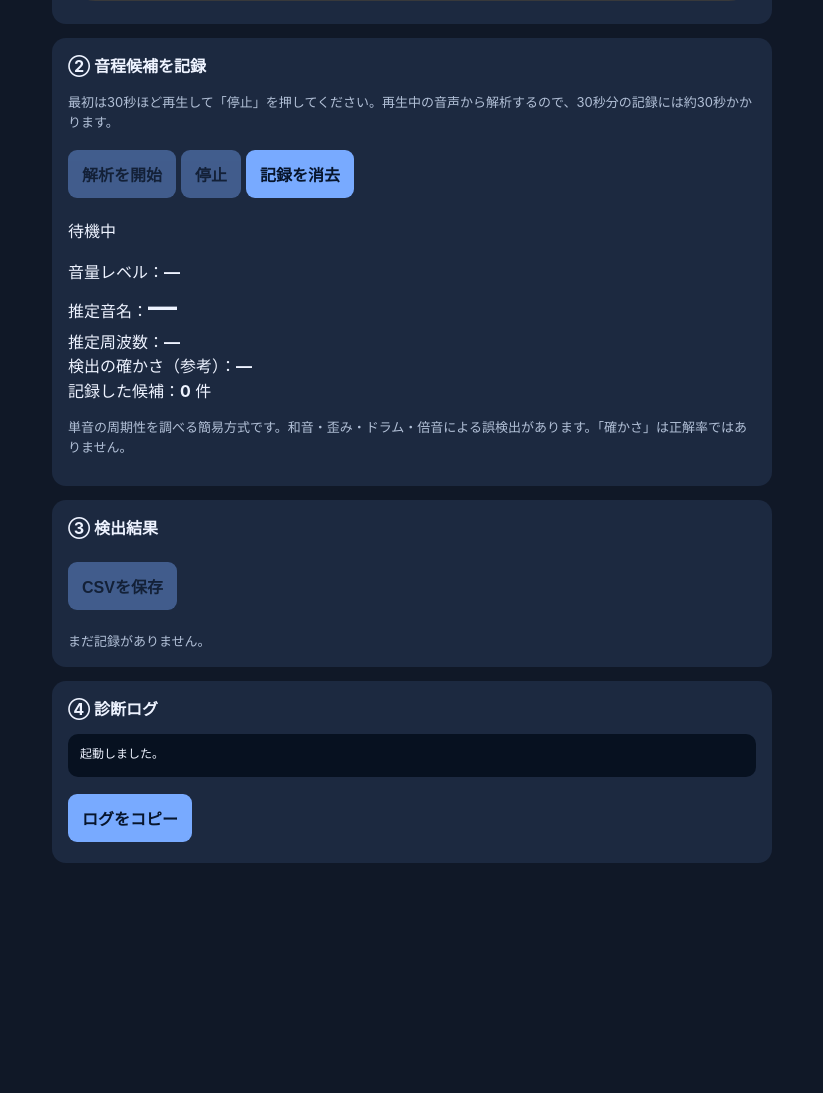
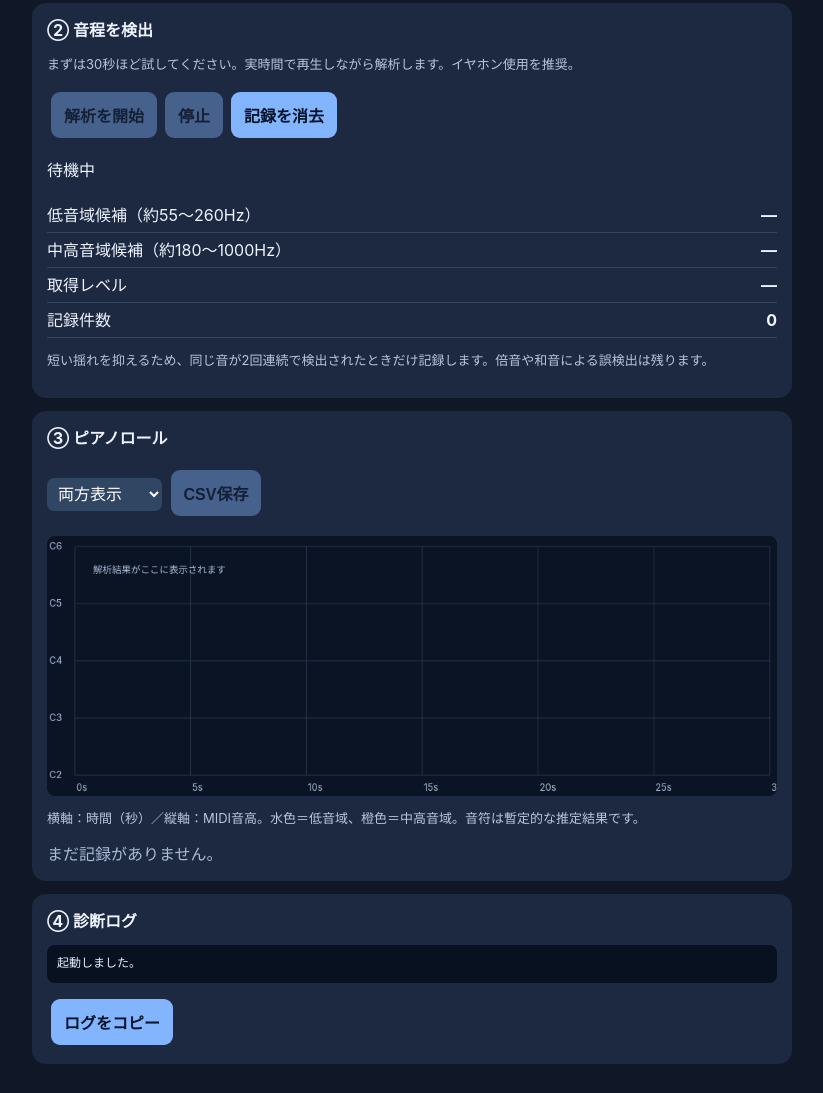
Before and after one commit to chinjouojisan/band-transcriber, a plain HTML site: page index.html in a window 1280 px wide. Shown: the part 348-1441 px from the top of the page, without its empty margins (228-1051 px from the left). Before the commit the page ends 1245 px from the top, so only its background shows below. Drawn offline with Linux system fonts and the light colour scheme.

Commit message:
Add files via upload

```diff
--- a/index.html
+++ b/index.html
@@ -1,35 +1,19 @@
-<!doctype html>
-<html lang="ja"><head><meta charset="utf-8"><meta name="viewport" content="width=device-width,initial-scale=1,viewport-fit=cover"><title>Band Transcriber v0.4</title>
-<style>
-:root{color-scheme:dark}body{font-family:-apple-system,BlinkMacSystemFont,"Helvetica Neue",sans-serif;background:#101827;color:#eef3ff;margin:0;padding:20px;line-height:1.55}main{max-width:720px;margin:auto}h1{font-size:23px;margin-bottom:4px}small,.muted{color:#b2c0d7}.panel{background:#1c2940;border-radius:14px;padding:16px;margin:14px 0}button,input{font-size:16px}button{background:#78aaff;border:0;border-radius:9px;padding:12px 14px;color:#07152c;font-weight:700;margin:5px 5px 5px 0}button:disabled{opacity:.4}audio{width:100%;margin-top:12px}pre{white-space:pre-wrap;overflow-wrap:anywhere;background:#071120;border-radius:10px;padding:12px;font-size:12px;max-height:220px;overflow:auto}#note{font-size:29px;font-weight:700}#events{font-size:13px;max-height:230px;overflow:auto}table{border-collapse:collapse;width:100%}th,td{padding:5px;text-align:left;border-bottom:1px solid #42506a}label{display:block;margin-bottom:8px}.hint{font-size:13px;color:#b2c0d7}.pill{display:inline-block;background:#314768;border-radius:6px;padding:2px 7px}
-</style></head><body><main>
-<h1>Band Transcriber <small>v0.4 音程検出</small></h1><p>iPhone内で再生中の音声から、目立つ単音の候補を記録します。<strong>音源は外部送信しません。</strong> 完成音源の楽器分離や正確な採譜はまだできません。</p>
-<section class="panel"><label for="file">① M4Aなどの音源を選択</label><input id="file" type="file" accept="audio/*,.m4a,.mp3,.wav"><p id="fileInfo" class="muted">未選択</p><audio id="player" controls playsinline preload="metadata"></audio></section>
-<section class="panel"><strong>② 音程候補を記録</strong><p class="hint">最初は30秒ほど再生して「停止」を押してください。再生中の音声から解析するので、30秒分の記録には約30秒かかります。</p><button id="start" disabled>解析を開始</button><button id="stop" disabled>停止</button><button id="reset">記録を消去</button><p id="state">待機中</p><div>音量レベル：<strong id="level">—</strong></div><div>推定音名：<span id="note">—</span></div><div>推定周波数：<strong id="hz">—</strong></div><div>検出の確かさ（参考）：<strong id="confidence">—</strong></div><div>記録した候補：<strong id="count">0</strong> 件</div><p class="hint">単音の周期性を調べる簡易方式です。和音・歪み・ドラム・倍音による誤検出があります。「確かさ」は正解率ではありません。</p></section>
-<section class="panel"><strong>③ 検出結果</strong><p><button id="csv" disabled>CSVを保存</button></p><div id="events" class="muted">まだ記録がありません。</div></section>
-<section class="panel"><strong>④ 診断ログ</strong><pre id="log">起動しました。</pre><button id="copy">ログをコピー</button></section>
-</main><script>
-(()=>{'use strict';
-const $=id=>document.getElementById(id),audio=$('player');let ctx,source,analyser,objectUrl,started=false,raf=0,lastScan=0,lastUi=0,buffer,events=[],active=null,signalReported=false;const INTERVAL=160,MIN_RMS=.012,MIN_CORR=.78;
-const log=(msg,err)=>{const suffix=err?' | '+(err.name||'Error')+': '+(err.message||String(err)):'';$('log').textContent+='\n'+new Date().toLocaleTimeString()+' '+msg+suffix;$('log').scrollTop=$('log').scrollHeight};const status=s=>$('state').textContent=s;
-window.addEventListener('error',e=>log('JavaScriptエラー',e.error||e.message));window.addEventListener('unhandledrejection',e=>log('非同期エラー',e.reason));
-const nameFor=m=>['C','C♯','D','D♯','E','F','F♯','G','G♯','A','A♯','B'][((m%12)+12)%12]+(Math.floor(m/12)-1);
-function detect(samples,rate){const n=samples.length;let energy=0,mean=0;for(let i=0;i<n;i++)mean+=samples[i];mean/=n;for(let i=0;i<n;i++){const x=samples[i]-mean;energy+=x*x}const rms=Math.sqrt(energy/n);if(rms<MIN_RMS)return {rms};
-// Normalize the signal to reduce loudness bias; compare periodicity by normalized autocorrelation.
-const stride=2,minLag=Math.max(2,Math.floor(rate/1000)),maxLag=Math.min(Math.floor(rate/80),Math.floor(n/2));let bestLag=0,best=-1;const usable=Math.min(4096,n-maxLag);for(let lag=minLag;lag<=maxLag;lag+=stride){let ab=0,aa=0,bb=0;for(let i=0;i<usable;i+=stride){const a=samples[i]-mean,b=samples[i+lag]-mean;ab+=a*b;aa+=a*a;bb+=b*b}const c=ab/Math.sqrt(aa*bb+1e-20);if(c>best){best=c;bestLag=lag}}
-// Prefer the first strong peak to reduce octave-down errors.
-const threshold=Math.max(MIN_CORR,best*.95);let chosen=bestLag;for(let lag=minLag+stride;lag<=bestLag;lag+=stride){let ab=0,aa=0,bb=0;for(let i=0;i<usable;i+=stride*2){const a=samples[i]-mean,b=samples[i+lag]-mean;ab+=a*b;aa+=a*a;bb+=b*b}const c=ab/Math.sqrt(aa*bb+1e-20);if(c>=threshold){chosen=lag;break}}
-const hz=rate/chosen;if(best<MIN_CORR||hz<80||hz>1000)return {rms,confidence:best};const midi=Math.round(69+12*Math.log2(hz/440));return {rms,hz,midi,confidence:best};}
-function finishActive(end){if(!active)return;const duration=Math.max(0,end-active.start);if(duration>=.16){events.push({start:active.start,end,duration,midi:active.midi,note:nameFor(active.midi),hz:active.hz,confidence:active.confidence});$('count').textContent=String(events.length);$('csv').disabled=false}active=null}
-function record(result,time){if(!Number.isFinite(time))return;if(result.midi==null){finishActive(time);return}if(active&&active.midi===result.midi){active.hz=(active.hz+result.hz)/2;active.confidence=Math.max(active.confidence,result.confidence);return}finishActive(time);active={start:time,midi:result.midi,hz:result.hz,confidence:result.confidence}}
-function render(){const all=events.slice(-35);if(active)all.push({start:active.start,end:audio.currentTime,duration:Math.max(0,audio.currentTime-active.start),note:nameFor(active.midi),hz:active.hz,confidence:active.confidence});if(!all.length){$('events').textContent='まだ記録がありません。';return}const table=document.createElement('table');const head=document.createElement('tr');for(const s of ['開始秒','音名','長さ','確かさ']){const th=document.createElement('th');th.textContent=s;head.appendChild(th)}table.appendChild(head);for(const e of all){const tr=document.createElement('tr');for(const v of [e.start.toFixed(1),e.note,e.duration.toFixed(1)+'秒',e.confidence.toFixed(2)]){const td=document.createElement('td');td.textContent=v;tr.appendChild(td)}table.appendChild(tr)}$('events').replaceChildren(table)}
-function tick(now){if(!started)return;raf=requestAnimationFrame(tick);if(now-lastScan<INTERVAL)return;lastScan=now;try{analyser.getFloatTimeDomainData(buffer);const r=detect(buffer,ctx.sampleRate),t=audio.currentTime;$('level').textContent=r.rms.toFixed(4);$('note').textContent=r.midi==null?'—':nameFor(r.midi);$('hz').textContent=r.hz?Math.round(r.hz)+' Hz':'—';$('confidence').textContent=Number.isFinite(r.confidence)?r.confidence.toFixed(2):'—';if(r.rms>.015&&!signalReported){log('音声信号を取得できています（レベル='+r.rms.toFixed(4)+'）');signalReported=true}record(r,t);if(now-lastUi>750){render();lastUi=now}}catch(e){log('音程解析中にエラー',e);stop()}}
-function stop(){if(!started)return;started=false;cancelAnimationFrame(raf);finishActive(audio.currentTime);audio.pause();$('stop').disabled=true;status('停止しました');render();log('解析停止：'+events.length+'件を記録')}
-async function start(){try{if(!audio.src)throw Error('音源が未選択です');if(started)return;status('解析を準備中…');if(!ctx){const AudioCtx=window.AudioContext||window.webkitAudioContext;if(!AudioCtx)throw Error('Web Audio APIに非対応');ctx=new AudioCtx();log('AudioContext作成：'+ctx.sampleRate+'Hz');source=ctx.createMediaElementSource(audio);analyser=ctx.createAnalyser();analyser.fftSize=8192;analyser.smoothingTimeConstant=0;source.connect(analyser);analyser.connect(ctx.destination);buffer=new Float32Array(analyser.fftSize);log('音声解析ノード接続成功')}await ctx.resume();await audio.play();started=true;signalReported=false;lastScan=0;lastUi=0;$('stop').disabled=false;status('音程候補を解析中（再生速度で進みます）');log('音声再生・音程解析開始');raf=requestAnimationFrame(tick)}catch(e){status('解析開始失敗。診断ログを確認してください');log('解析開始失敗',e);started=false;$('stop').disabled=true}}
-$('file').addEventListener('change',()=>{const f=$('file').files[0];if(!f)return;stop();if(objectUrl)URL.revokeObjectURL(objectUrl);objectUrl=URL.createObjectURL(f);audio.src=objectUrl;audio.load();events=[];active=null;$('count').textContent='0';$('csv').disabled=true;render();$('fileInfo').textContent=`${f.name} / ${(f.size/1048576).toFixed(2)} MB / ${f.type||'形式不明'}`;$('start').disabled=false;log('ファイル選択：'+f.name);status('解析を開始できます')});
-audio.addEventListener('loadedmetadata',()=>log('メタデータ：'+(Number.isFinite(audio.duration)?audio.duration.toFixed(1)+'秒':'長さ不明')));audio.addEventListener('error',()=>log('プレーヤーエラー：'+(audio.error?.code||'不明')));audio.addEventListener('ended',()=>{if(started){started=false;cancelAnimationFrame(raf);finishActive(audio.duration||audio.currentTime);$('stop').disabled=true;render();status('再生・解析終了');log('再生終了：'+events.length+'件を記録')}});
-$('start').addEventListener('click',start);$('stop').addEventListener('click',stop);$('reset').addEventListener('click',()=>{stop();events=[];active=null;$('count').textContent='0';$('csv').disabled=true;render();log('記録を消去')});
-$('csv').addEventListener('click',()=>{if(!events.length)return;const rows=[['start_seconds','end_seconds','duration_seconds','midi','note','estimated_hz','periodicity_score'],...events.map(e=>[e.start.toFixed(3),e.end.toFixed(3),e.duration.toFixed(3),e.midi,e.note,e.hz.toFixed(1),e.confidence.toFixed(3)])];const csv='\uFEFF'+rows.map(r=>r.join(',')).join('\r\n');const url=URL.createObjectURL(new Blob([csv],{type:'text/csv;charset=utf-8'}));const a=document.createElement('a');a.href=url;a.download='band-transcriber-notes.csv';document.body.appendChild(a);a.click();a.remove();setTimeout(()=>URL.revokeObjectURL(url),60000);log('CSV保存を開始')});
-$('copy').addEventListener('click',async()=>{try{await navigator.clipboard.writeText($('log').textContent);log('ログをコピーしました')}catch(e){log('コピー失敗。ログを長押しで選択してください',e)}});
-})();
+<!doctype html><html lang="ja"><head><meta charset="utf-8"><meta name="viewport" content="width=device-width,initial-scale=1,viewport-fit=cover"><title>Band Transcriber v0.5</title><style>
+:root{color-scheme:dark}*{box-sizing:border-box}body{font-family:-apple-system,BlinkMacSystemFont,sans-serif;background:#101827;color:#eef3ff;margin:0;padding:16px;line-height:1.5}main{max-width:760px;margin:auto}h1{font-size:23px}small,.muted{color:#aabbd5}.panel{background:#1c2940;border-radius:14px;padding:15px;margin:13px 0}button,input,select{font-size:16px}button{background:#83b5ff;color:#061429;border:0;border-radius:9px;padding:11px 13px;font-weight:700;margin:4px}button:disabled{opacity:.4}audio{width:100%;margin-top:10px}pre{white-space:pre-wrap;overflow-wrap:anywhere;background:#071120;padding:10px;border-radius:8px;font-size:12px;max-height:190px;overflow:auto}.metric{display:flex;justify-content:space-between;gap:8px;padding:5px 0;border-bottom:1px solid #344660}.hint{font-size:13px;color:#b8c6db}canvas{display:block;width:100%;height:260px;background:#0b1425;border-radius:8px;touch-action:pan-x} .scroll{overflow-x:auto;border-radius:8px}#roll{width:100%;min-width:560px}table{border-collapse:collapse;width:100%;font-size:12px}td,th{border-bottom:1px solid #344660;padding:5px;text-align:left}#events{max-height:240px;overflow:auto}select{background:#304663;color:white;border:0;border-radius:7px;padding:7px}
+</style></head><body><main><h1>Band Transcriber <small>v0.5 音程候補・ピアノロール</small></h1><p class="hint">音源は外部送信しません。iPhone内で再生中の音声を解析します。低音・中高音は周波数帯別の候補であり、楽器ごとの分離ではありません。</p>
+<section class="panel"><strong>① 音源を選択</strong><p><input id="file" type="file" accept="audio/*,.m4a,.mp3,.wav"></p><div id="fileInfo" class="muted">未選択</div><audio id="player" controls playsinline preload="metadata"></audio></section>
+<section class="panel"><strong>② 音程を検出</strong><p class="hint">まずは30秒ほど試してください。実時間で再生しながら解析します。イヤホン使用を推奨。</p><button id="start" disabled>解析を開始</button><button id="stop" disabled>停止</button><button id="reset">記録を消去</button><p id="state">待機中</p><div class="metric"><span>低音域候補（約55〜260Hz）</span><strong id="bass">—</strong></div><div class="metric"><span>中高音域候補（約180〜1000Hz）</span><strong id="high">—</strong></div><div class="metric"><span>取得レベル</span><strong id="level">—</strong></div><div class="metric"><span>記録件数</span><strong id="count">0</strong></div><p class="hint">短い揺れを抑えるため、同じ音が2回連続で検出されたときだけ記録します。倍音や和音による誤検出は残ります。</p></section>
+<section class="panel"><strong>③ ピアノロール</strong><p><select id="lane"><option value="both">両方表示</option><option value="bass">低音のみ</option><option value="high">中高音のみ</option></select> <button id="csv" disabled>CSV保存</button></p><div class="scroll"><canvas id="roll" width="1000" height="350"></canvas></div><p class="hint">横軸：時間（秒）／縦軸：MIDI音高。水色＝低音域、橙色＝中高音域。音符は暫定的な推定結果です。</p><div id="events" class="muted">まだ記録がありません。</div></section>
+<section class="panel"><strong>④ 診断ログ</strong><pre id="log">起動しました。</pre><button id="copy">ログをコピー</button></section></main><script>
+(()=>{'use strict';const $=id=>document.getElementById(id),audio=$('player');let ctx,source,raw,low,high,rawBuf,lowBuf,highBuf,url,started=false,raf=0,lastScan=0,lastDraw=0,events=[],tracks={bass:{active:null,pending:null,streak:0},high:{active:null,pending:null,streak:0}},signalLogged=false;const INTERVAL=140;const names=['C','C♯','D','D♯','E','F','F♯','G','G♯','A','A♯','B'];const noteName=m=>names[((m%12)+12)%12]+(Math.floor(m/12)-1);const log=(s,e)=>{$('log').textContent+='\n'+new Date().toLocaleTimeString()+' '+s+(e?' | '+(e.message||String(e)):'');$('log').scrollTop=$('log').scrollHeight};const state=s=>$('state').textContent=s;window.addEventListener('error',e=>log('JavaScriptエラー',e.error||e.message));window.addEventListener('unhandledrejection',e=>log('非同期エラー',e.reason));
+function pitch(data,rate,minHz,maxHz){const n=data.length;let mean=0;for(let i=0;i<n;i++)mean+=data[i];mean/=n;let energy=0;for(let i=0;i<n;i++){let x=data[i]-mean;energy+=x*x}const rms=Math.sqrt(energy/n);if(rms<.008)return {rms};const minLag=Math.max(2,Math.floor(rate/maxHz)),maxLag=Math.min(Math.floor(rate/minHz),Math.floor(n/2)-1);const usable=Math.min(3300,n-maxLag-1),step=3;let best=-1,bestLag=0;const scores=[];for(let lag=minLag;lag<=maxLag;lag+=2){let ab=0,aa=0,bb=0;for(let i=0;i<usable;i+=step){const a=data[i]-mean,b=data[i+lag]-mean;ab+=a*b;aa+=a*a;bb+=b*b}const c=ab/Math.sqrt(aa*bb+1e-20);scores.push([lag,c]);if(c>best){best=c;bestLag=lag}}if(best<.83)return {rms,confidence:best};let chosen=bestLag;for(const [lag,c] of scores){if(c>=Math.max(.83,best*.975)){chosen=lag;break}}const hz=rate/chosen;if(hz<minHz||hz>maxHz)return {rms,confidence:best};const midi=Math.round(69+12*Math.log2(hz/440));return {rms,confidence:best,hz,midi}}
+function finish(lane,t){const tr=tracks[lane],a=tr.active;if(a){const duration=Math.max(0,t-a.start);if(duration>=.14)events.push({lane,start:a.start,end:t,duration,midi:a.midi,note:noteName(a.midi),hz:a.hz,confidence:a.confidence});tr.active=null}$('count').textContent=events.length;$('csv').disabled=!events.length}
+function record(lane,r,t){const tr=tracks[lane],m=r.midi;if(m==null){tr.pending=null;tr.streak=0;finish(lane,t);return}if(tr.active?.midi===m){tr.active.hz=(tr.active.hz+r.hz)/2;tr.active.confidence=Math.max(tr.active.confidence,r.confidence);tr.pending=null;tr.streak=0;return}if(tr.pending===m)tr.streak++;else{tr.pending=m;tr.streak=1}if(tr.streak>=2){finish(lane,t);tr.active={midi:m,start:Math.max(0,t-INTERVAL/1000),hz:r.hz,confidence:r.confidence};tr.pending=null;tr.streak=0}}
+function draw(){const c=$('roll'),g=c.getContext('2d'),W=c.width,H=c.height;g.fillStyle='#0b1425';g.fillRect(0,0,W,H);const mode=$('lane').value,arr=events.filter(e=>mode==='both'||e.lane===mode),duration=Math.max(30,Number.isFinite(audio.duration)?audio.duration:0,...events.map(e=>e.end));const visible=arr.length?arr:events;const min=visible.length?Math.max(24,Math.min(...visible.map(e=>e.midi))-3):36,max=visible.length?Math.min(100,Math.max(...visible.map(e=>e.midi))+3):84;const left=38,right=10,top=14,bottom=28,plotW=W-left-right,plotH=H-top-bottom;g.font='13px -apple-system,sans-serif';g.lineWidth=1;for(let s=0;s<=duration;s+=duration>120?20:5){const x=left+s/duration*plotW;g.strokeStyle='#29374d';g.beginPath();g.moveTo(x,top);g.lineTo(x,H-bottom);g.stroke();g.fillStyle='#aabbd5';g.fillText(s+'s',x+2,H-7)}for(let m=Math.ceil(min/12)*12;m<=max;m+=12){const y=top+(max-m)/(max-min||1)*plotH;g.strokeStyle='#29374d';g.beginPath();g.moveTo(left,y);g.lineTo(W-right,y);g.stroke();g.fillStyle='#aabbd5';g.fillText(noteName(m),3,y+4)}for(const e of arr){const x=left+e.start/duration*plotW,w=Math.max(2,e.duration/duration*plotW),y=top+(max-e.midi)/(max-min||1)*plotH;g.fillStyle=e.lane==='bass'?'#6dd5f6':'#ffb366';g.fillRect(x,y-4,w,8)}if(!arr.length){g.fillStyle='#aabbd5';g.fillText('解析結果がここに表示されます',left+25,50)}}
+function render(){draw();const arr=events.slice(-30).reverse();if(!arr.length){$('events').textContent='まだ記録がありません。';return}const table=document.createElement('table'),head=document.createElement('tr');for(const s of ['帯域','開始秒','音名','長さ','参考値']){const th=document.createElement('th');th.textContent=s;head.append(th)}table.append(head);for(const e of arr){const tr=document.createElement('tr');for(const v of [e.lane==='bass'?'低音':'中高音',e.start.toFixed(2),e.note,e.duration.toFixed(2)+'s',e.confidence.toFixed(2)]){const td=document.createElement('td');td.textContent=v;tr.append(td)}table.append(tr)}$('events').replaceChildren(table)}
+function tick(now){if(!started)return;raf=requestAnimationFrame(tick);if(now-lastScan<INTERVAL)return;lastScan=now;try{raw.getFloatTimeDomainData(rawBuf);low.getFloatTimeDomainData(lowBuf);high.getFloatTimeDomainData(highBuf);let sum=0;for(let i=0;i<rawBuf.length;i++)sum+=rawBuf[i]*rawBuf[i];const level=Math.sqrt(sum/rawBuf.length);const b=pitch(lowBuf,ctx.sampleRate,55,260),h=pitch(highBuf,ctx.sampleRate,180,1000),t=audio.currentTime;$('level').textContent=level.toFixed(4);$('bass').textContent=b.midi==null?'—':noteName(b.midi)+' ('+Math.round(b.hz)+'Hz)';$('high').textContent=h.midi==null?'—':noteName(h.midi)+' ('+Math.round(h.hz)+'Hz)';if(level>.012&&!signalLogged){log('音声信号取得成功：'+level.toFixed(4));signalLogged=true}record('bass',b,t);record('high',h,t);if(now-lastDraw>900){render();lastDraw=now}}catch(e){log('解析エラー',e);stop()}}
+function stop(){if(!started)return;started=false;cancelAnimationFrame(raf);finish('bass',audio.currentTime);finish('high',audio.currentTime);audio.pause();$('stop').disabled=true;state('停止しました');render();log('解析停止：'+events.length+'件')}
+async function start(){try{if(!audio.src)throw Error('音源未選択');if(started)return;state('準備中…');if(!ctx){const AC=window.AudioContext||window.webkitAudioContext;ctx=new AC();source=ctx.createMediaElementSource(audio);raw=ctx.createAnalyser();low=ctx.createAnalyser();high=ctx.createAnalyser();for(const a of [raw,low,high]){a.fftSize=8192;a.smoothingTimeConstant=0}const lowPass=ctx.createBiquadFilter();lowPass.type='lowpass';lowPass.frequency.value=290;const highPass=ctx.createBiquadFilter();highPass.type='highpass';highPass.frequency.value=170;source.connect(raw);source.connect(lowPass);lowPass.connect(low);source.connect(highPass);highPass.connect(high);source.connect(ctx.destination);rawBuf=new Float32Array(8192);lowBuf=new Float32Array(8192);highBuf=new Float32Array(8192);log('AudioContextと帯域別解析ノード接続：'+ctx.sampleRate+'Hz')}await ctx.resume();await audio.play();started=true;signalLogged=false;lastScan=0;lastDraw=0;$('stop').disabled=false;state('解析中（実時間）');log('音程解析開始');raf=requestAnimationFrame(tick)}catch(e){state('開始失敗：ログを確認');log('開始失敗',e);started=false;$('stop').disabled=true}}
+$('file').addEventListener('change',()=>{const f=$('file').files[0];if(!f)return;stop();if(url)URL.revokeObjectURL(url);url=URL.createObjectURL(f);audio.src=url;audio.load();events=[];for(const tr of Object.values(tracks)){tr.active=null;tr.pending=null;tr.streak=0}$('count').textContent='0';$('csv').disabled=true;$('start').disabled=false;$('fileInfo').textContent=f.name+' / '+(f.size/1048576).toFixed(2)+' MB';state('解析を開始できます');render();log('ファイル選択：'+f.name)});audio.addEventListener('loadedmetadata',()=>{log('音源の長さ：'+audio.duration.toFixed(1)+'秒');render()});audio.addEventListener('error',()=>log('プレーヤーエラー：'+(audio.error?.code||'不明')));audio.addEventListener('ended',()=>{if(started){started=false;cancelAnimationFrame(raf);finish('bass',audio.duration||audio.currentTime);finish('high',audio.duration||audio.currentTime);$('stop').disabled=true;state('解析終了');render();log('再生終了：'+events.length+'件')}});$('start').addEventListener('click',start);$('stop').addEventListener('click',stop);$('reset').addEventListener('click',()=>{stop();events=[];for(const tr of Object.values(tracks)){tr.active=null;tr.pending=null;tr.streak=0}$('count').textContent='0';$('csv').disabled=true;render();log('記録消去')});$('lane').addEventListener('change',render);
+$('csv').addEventListener('click',()=>{if(!events.length)return;const rows=[['band','start_seconds','end_seconds','duration_seconds','midi','note','estimated_hz','periodicity_score'],...events.slice().sort((a,b)=>a.start-b.start).map(e=>[e.lane,e.start.toFixed(3),e.end.toFixed(3),e.duration.toFixed(3),e.midi,e.note,e.hz.toFixed(1),e.confidence.toFixed(3)])];const csv='\uFEFF'+rows.map(r=>r.join(',')).join('\r\n'),u=URL.createObjectURL(new Blob([csv],{type:'text/csv;charset=utf-8'})),a=document.createElement('a');a.href=u;a.download='band-transcriber-v05-notes.csv';document.body.append(a);a.click();a.remove();setTimeout(()=>URL.revokeObjectURL(u),60000);log('CSV保存開始：'+events.length+'件')});$('copy').addEventListener('click',async()=>{try{await navigator.clipboard.writeText($('log').textContent);log('ログをコピー')}catch(e){log('コピー失敗',e)}});draw();})();
 </script></body></html>
```
